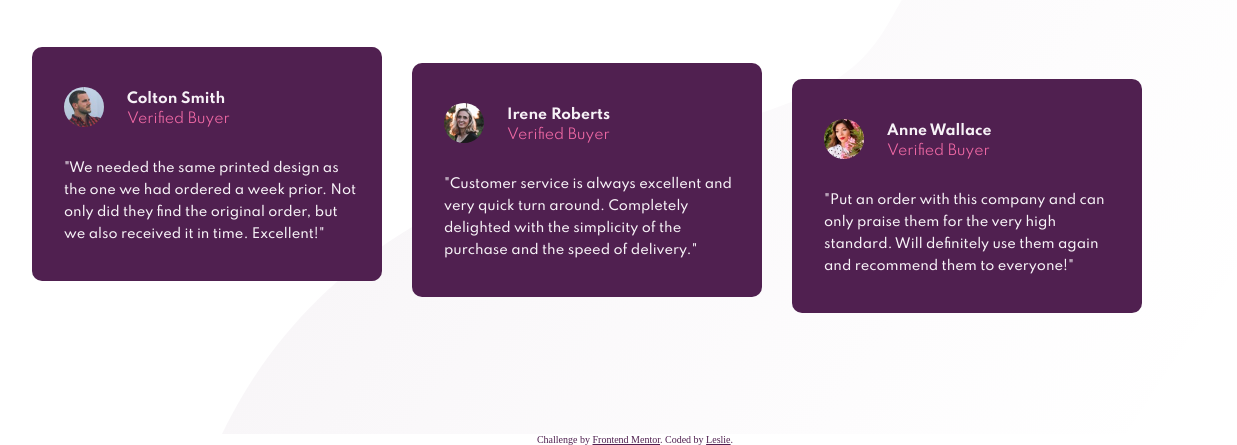
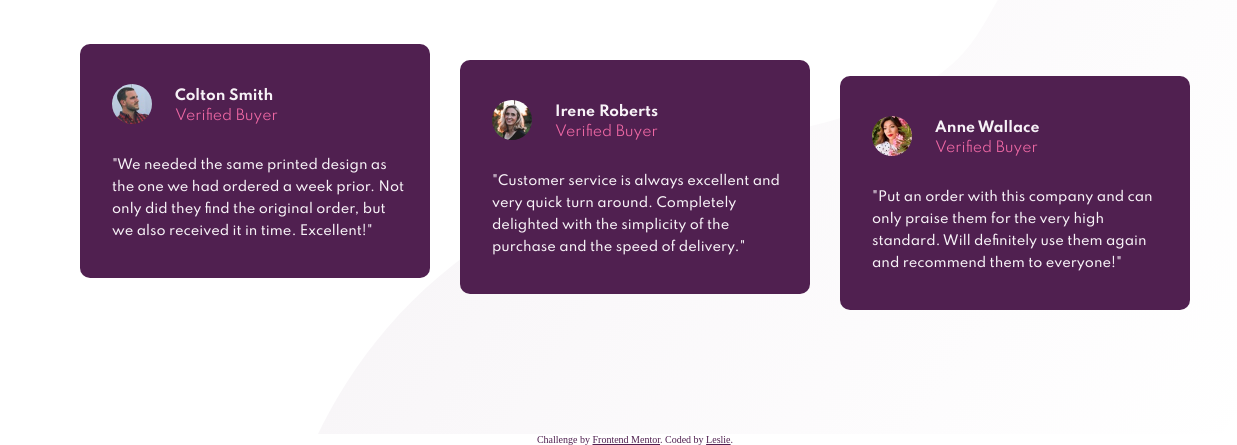
Before and after one commit to leslief10/social-proof-section, a plain HTML site: page index.html in a window 1536 px wide. Shown: the part 366-811 px from the top of the page, without its empty margins (133-1370 px from the left). Drawn offline with Linux system fonts and the light colour scheme.

Commit message:
Corrected a hight  error on the media-queries.css file

```diff
--- a/css/media-queries.css
+++ b/css/media-queries.css
@@ -44,9 +44,11 @@
     grid-template-areas:
     "text-container text-container ratings ratings"
     "testimonials testimonials testimonials testimonials";
-    width: 1440px;
+    min-width: 1440px;
     height: 100vh;
     padding: 0;
+    justify-items: center;
+    align-content: center;
   }
 
   .social-proof__text-container {
```
